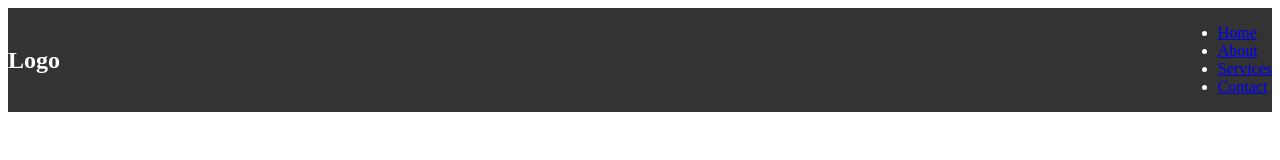
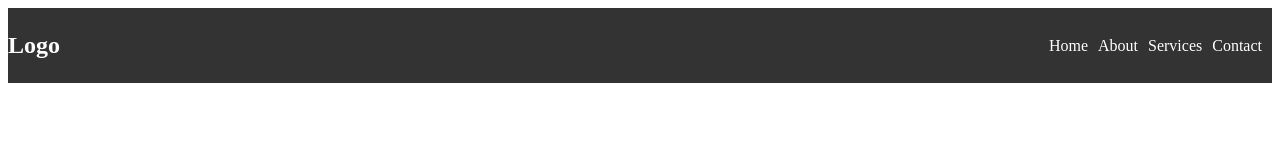
Before and after one commit to NickLyons1/NickLyons1.github.io, a plain HTML site: page index.html in a window 1280 px wide. Drawn offline with Linux system fonts and the light colour scheme.

Commit message:
did number 6

```diff
--- a/index.html
+++ b/index.html
@@ -13,10 +13,10 @@
                 <h3>Logo</h3>
                 <div>
                  <ul>
-                    <li><a href="url">Home</a></li>
-                    <li><a href="url">About</a></li>
-                    <li><a href="url">Services</a></li>
-                    <li><a href="url">Contact</a></li>
+                    <li><a href="url" class="list-contents">Home</a></li>
+                    <li><a href="url" class="list-contents" >About</a></li>
+                    <li><a href="url" class="list-contents" >Services</a></li>
+                    <li><a href="url" class="list-contents" >Contact</a></li>
                  </ul>
                 </div>
             </nav>
--- a/stylesheet.css
+++ b/stylesheet.css
@@ -3,7 +3,19 @@ h3{
    font-size:24px;
 }
 
-div{
+ul{
+    display: flex;
+    justify-content: space-between;
+    list-style: none;
+    color:white;
+    text-decoration:none;
+    padding:0;
+
+}
+.list-contents{
+    display: inline-block;
+    margin-right: 10px;
+    text-decoration: none;
     color: white;
 }
 
```
